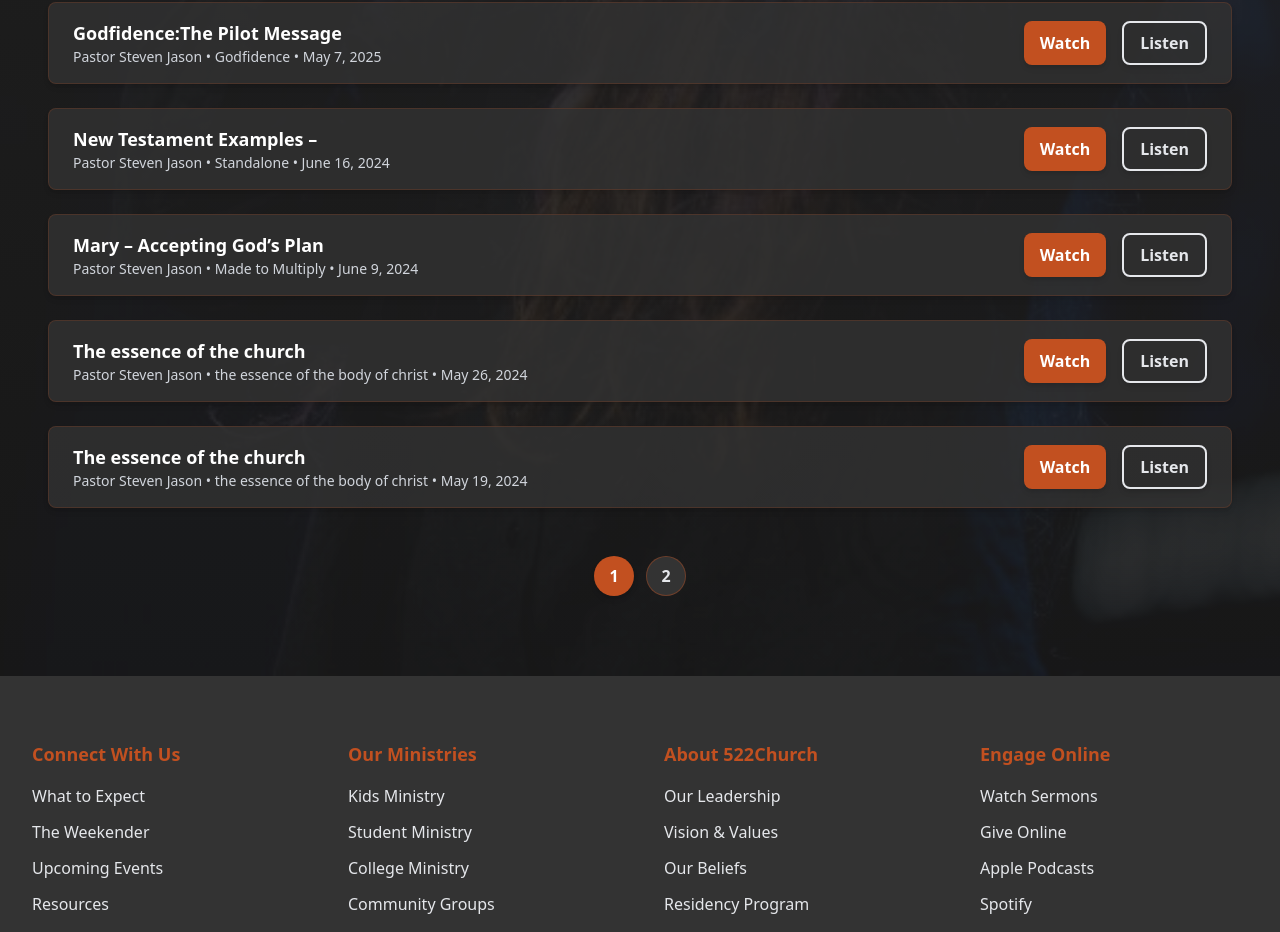
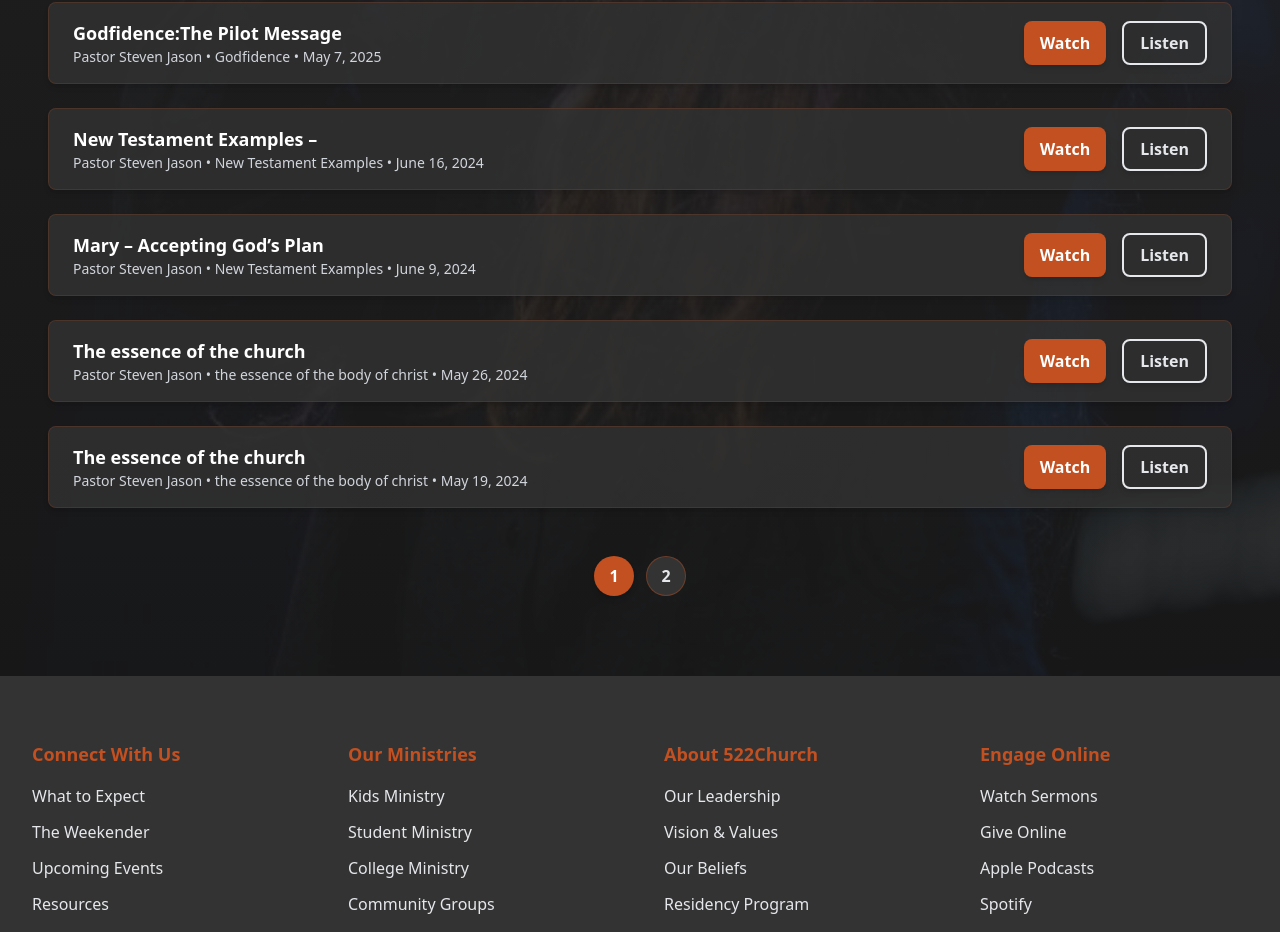
Before and after one commit to samsmoak/church, a Next.js app: page /watch in a window 1280 px wide. Shown: the part 1887-2819 px from the top of the page. Built offline with nearby package versions, Linux system fonts and the light colour scheme.

Commit message:
second update major12

```diff
--- a/app/watch/data.ts
+++ b/app/watch/data.ts
@@ -2,7 +2,7 @@ export const sermons = [
 	{
 		id: 1,
 		title: "New Testament Examples –  ",
-		series: "Standalone",
+		series: "New Testament Examples",
 		speaker: "Pastor Steven Jason",
 		topic: "New Testament Examples",
 		date: "2024-06-16",
@@ -16,7 +16,7 @@ export const sermons = [
 	{
 		id: 2,
 		title: "Mary – Accepting God’s Plan",
-		series: "Made to Multiply",
+		series: "New Testament Examples",
 		speaker: "Pastor Steven Jason",
 		topic: "New Testament Examples",
 		date: "2024-06-09",
@@ -45,7 +45,7 @@ export const sermons = [
 		title: "The essence of the church",
 		series: "the essence of the body of christ",
 		speaker: "Pastor Steven Jason ",
-		topic: "Womanhood",
+		topic: "the Church",
 		date: "2024-05-19",
 		scripture: "Genesis 2:18-23 & 3:20",
 		thumbnail: "https://i.ytimg.com/vi/Krzhcq48YOs/maxresdefault.jpg",
@@ -56,9 +56,9 @@ export const sermons = [
 	{
 		id: 5,
 		title: "Revival",
-		series: "Made to Multiply",
+		series: "Revival",
 		speaker: "Pastor Steven Jason",
-		topic: "Marriage",
+		topic: "Revival",
 		date: "2024-05-12",
 		scripture: "Genesis 2:21-25",
 		thumbnail: "https://i.ytimg.com/vi/BVKhVj5PI1A/maxresdefault.jpg",
@@ -70,9 +70,9 @@ export const sermons = [
 	{
 		id: 6,
 		title: "The Good Samaritan",
-		series: "Made to Multiply",
+		series: "The Good Samaritan",
 		speaker: "Pastor Steven Jason",
-		topic: "Temptation",
+		topic: "The Good Samaritan",
 		date: "2024-05-05",
 		scripture: "Genesis 3:1-21",
 		thumbnail: "https://i.ytimg.com/vi/QbIqFmk0jcs/maxresdefault.jpg",
@@ -83,9 +83,9 @@ export const sermons = [
 	{
 		id: 7,
 		title: "Diligence",
-		series: "Made to Multiply",
+		series: "Diligence",
 		speaker: "Pastor Steven Jason",
-		topic: "Sacrifice",
+		topic: "Diligence",
 		date: "2024-04-28",
 		scripture: "Genesis 3:22-4:16",
 		thumbnail: "https://i.ytimg.com/vi/e2x1QBivqkM/maxresdefault.jpg",
@@ -98,7 +98,7 @@ export const sermons = [
 		title: "Godfidence",
 		series: "Godfidence",
 		speaker: "Pastor Steven Jason",
-		topic: "Sin and Blessing",
+		topic: "God Confidence",
 		date: "2024-04-21",
 		scripture: "Genesis 4:17-6:18",
 		thumbnail: "https://i.ytimg.com/vi/JdecgbY7Abk/maxresdefault.jpg",
@@ -112,7 +112,7 @@ export const sermons = [
 		title: "Godfidence: Practical Examples",
 		series: "Godfidence: Practical Examples",
 		speaker: "Pastor Steven Jason",
-		topic: "Faith",
+		topic: "Godfidence",
 		date: "2024-04-14",
 		scripture: "Genesis 6:1-8:22",
 		thumbnail: "https://i.ytimg.com/vi/7MBZkFdgKUI/maxresdefault.jpg",
@@ -125,7 +125,7 @@ export const sermons = [
 		title: "Godfidence:The Pilot Message",
 		series: "Godfidence",
 		speaker: "Pastor Steven Jason",
-		topic: "Purpose",
+		topic: "Godfidence",
 		date: "2025-05-07",
 		scripture: "Genesis 11:1-9",
 		thumbnail: "https://i.ytimg.com/vi/hXyzt0wKcRY/maxresdefault.jpg",
```
